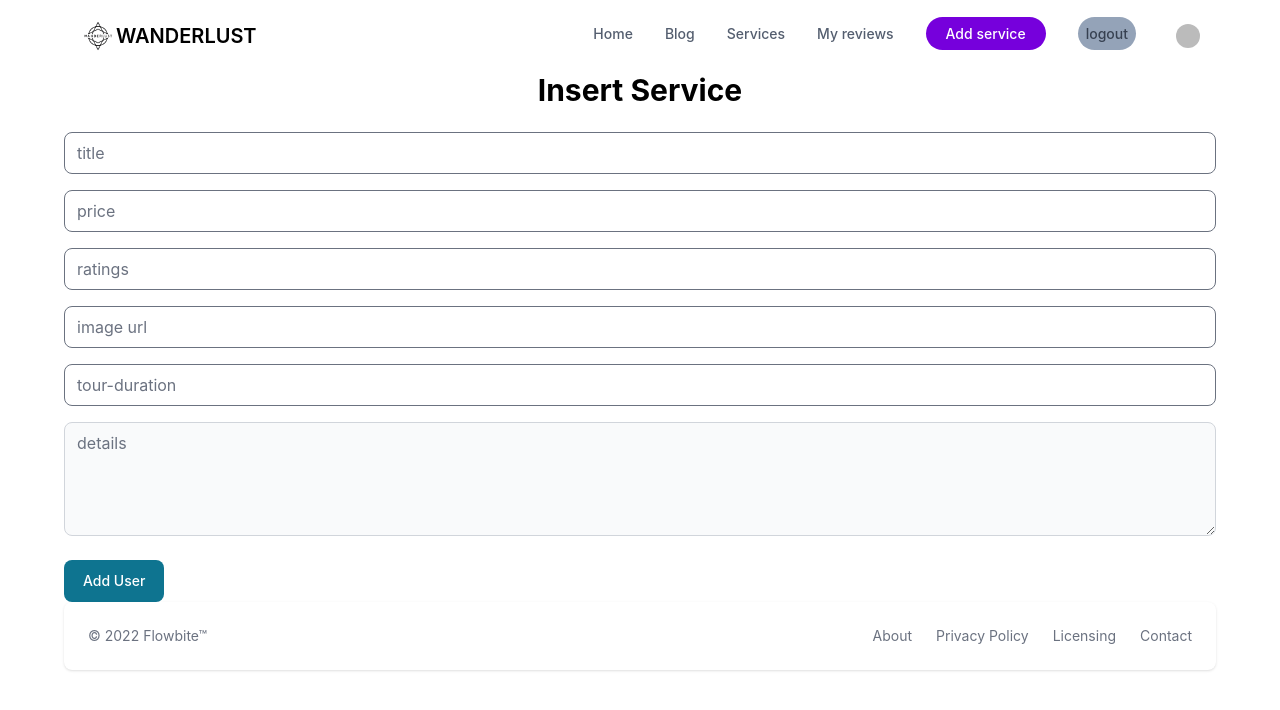
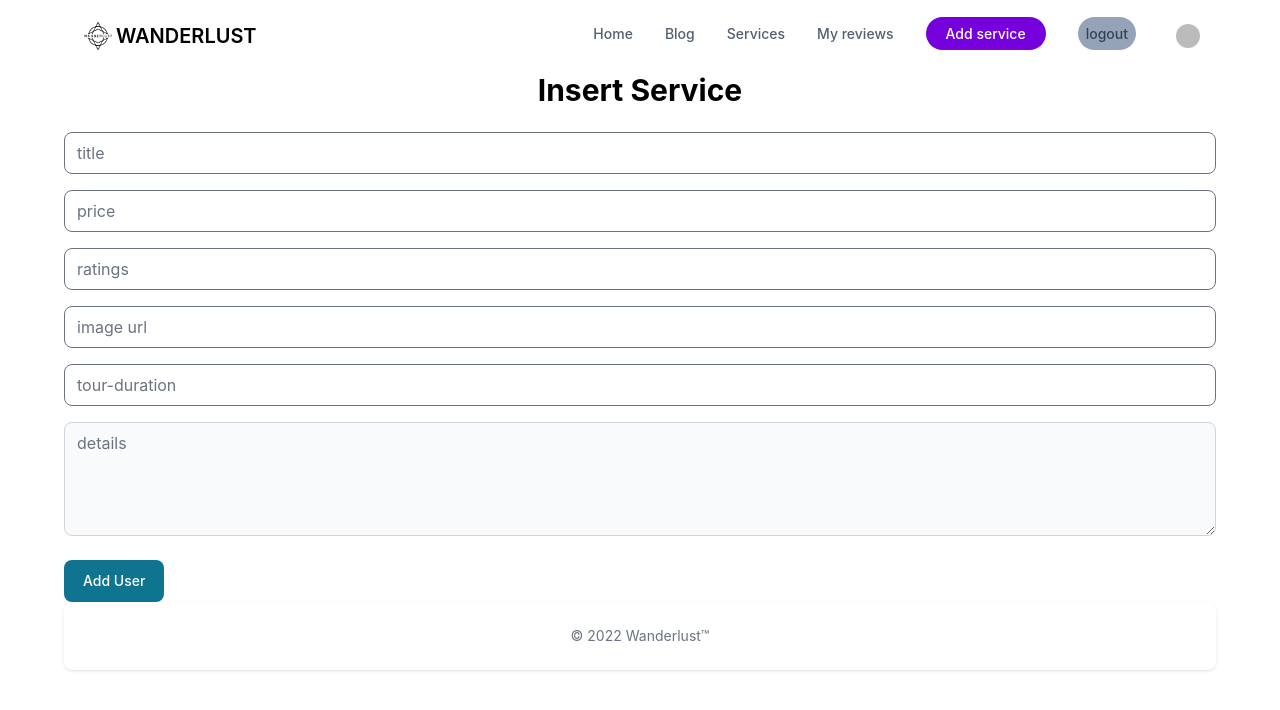
Before and after one commit to nuruzaman-milon/WANDERLUST-tour-booking-client-repo, a React (Create React App) app: page /addService in a window 1280 px wide. Shown: the top 710 px of the page. Built offline with nearby package versions, Linux system fonts and the light colour scheme; no server answers; sample sign-in values are in the browser's storage.

Commit message:
footer updated

```diff
--- a/src/Routes/Routes.js
+++ b/src/Routes/Routes.js
@@ -19,7 +19,7 @@ export const router = createBrowserRouter([
             {
                 path:'/',
                 element:<Home></Home>,
-                loader:()=>fetch('http://localhost:5000/services')
+                loader:()=>fetch('https://wanderlust-server.vercel.app/services')
             },
             {
                 path:'/blog',
@@ -28,12 +28,12 @@ export const router = createBrowserRouter([
             {
                 path:'/services',
                 element:<Services></Services>,
-                loader:()=>fetch('http://localhost:5000/allServices')
+                loader:()=>fetch('https://wanderlust-server.vercel.app/allServices')
             },
             {
                 path:'/services/:id',
                 element:<ServiceDetails></ServiceDetails>,
-                loader:({params})=>fetch(`http://localhost:5000/services/${params.id}`)
+                loader:({params})=>fetch(`https://wanderlust-server.vercel.app/services/${params.id}`)
             },
             {
                 path:'/login',
@@ -50,7 +50,7 @@ export const router = createBrowserRouter([
             {
                 path:'/myReviews/:id',
                 element:<PrivateRoute><UpdateReview></UpdateReview></PrivateRoute>,
-                loader:({params}) => fetch(`http://localhost:5000/reviews/${params.id}`)
+                loader:({params}) => fetch(`https://wanderlust-server.vercel.app/reviews/${params.id}`)
             },
             {
                 path:'/addService',
--- a/src/pages/AddService/AddService.js
+++ b/src/pages/AddService/AddService.js
@@ -16,7 +16,7 @@ const AddService = () => {
         event.preventDefault();
         console.log(service);
 
-        fetch('http://localhost:5000/addService', {
+        fetch('https://wanderlust-server.vercel.app/addService', {
             method: 'POST',
             headers: {
                 'content-type': 'application/json'
--- a/src/pages/Login.js
+++ b/src/pages/Login.js
@@ -34,7 +34,7 @@ const Login = () => {
                 const currentUser = {
                     email: user.email,
                 }
-                fetch('http://localhost:5000/jwt', {
+                fetch('https://wanderlust-server.vercel.app/jwt', {
                     method: 'POST',
                     headers: {
                         'content-type': 'application/json'
--- a/src/pages/Reviews/Reviews.js
+++ b/src/pages/Reviews/Reviews.js
@@ -17,7 +17,7 @@ const Reviews = () => {
         const proceed = window.confirm('Are you want to delete?')
         console.log(id);
         if (proceed) {
-            fetch(`http://localhost:5000/myReviews/${id}`,{
+            fetch(`https://wanderlust-server.vercel.app/myReviews/${id}`,{
                 method:'DELETE',
             })
             .then(res=>res.json())
@@ -34,7 +34,7 @@ const Reviews = () => {
 
     //fetch user specific review data
     useEffect(() => {
-        fetch(`http://localhost:5000/myReviews?email=${user?.email}`,{
+        fetch(`https://wanderlust-server.vercel.app/myReviews?email=${user?.email}`,{
             headers:{
                 authorization:`Bearer ${localStorage.getItem('token')}`
             }
--- a/src/pages/ServiceDetails/ServiceDetails.js
+++ b/src/pages/ServiceDetails/ServiceDetails.js
@@ -16,6 +16,8 @@ const ServiceDetails = () => {
     const [allReviews, setAllReviews] = useState([])
     const { _id, title, ratings, price, img, details } = useLoaderData();
     const { user } = useContext(AuthContext);
+    const date = new Date();
+    // console.log(date);
 
     const handleReview = e => {
         e.preventDefault();
@@ -29,10 +31,11 @@ const ServiceDetails = () => {
             review_name: name,
             review_text: review,
             user_email: user.email,
-            user_img: user.photoURL
+            user_img: user.photoURL,
+            date:date
         }
 
-        fetch('http://localhost:5000/reviews', {
+        fetch('https://wanderlust-server.vercel.app/reviews', {
             method: 'POST',
             headers: {
                 'content-type': 'application/json',
@@ -52,7 +55,7 @@ const ServiceDetails = () => {
     }
 
     useEffect(() => {
-        fetch(`http://localhost:5000/reviews?service_id=${_id}`)
+        fetch(`https://wanderlust-server.vercel.app/reviews?service_id=${_id}`)
             .then(res => res.json())
             .then(data => setAllReviews(data));
     }, [_id])
--- a/src/pages/UpdateReview/UpdateReview.js
+++ b/src/pages/UpdateReview/UpdateReview.js
@@ -16,7 +16,7 @@ const UpdateReview = () => {
     const handleUpdateReview = event => {
         event.preventDefault();
         console.log(userReview);
-        fetch(`http://localhost:5000/reviews/${reviewData._id}`, {
+        fetch(`https://wanderlust-server.vercel.app/reviews/${reviewData._id}`, {
             method: 'PUT',
             headers: {
                 'content-type': 'application/json'
--- a/src/shared/Footer/Footers.js
+++ b/src/shared/Footer/Footers.js
@@ -4,26 +4,13 @@ import React from 'react';
 const Footers = () => {
     return (
         <div>
-            <Footer container={true}>
-                <Footer.Copyright
-                    href="#"
-                    by="Flowbite™"
-                    year={2022}
-                />
-                <Footer.LinkGroup>
-                    <Footer.Link href="#">
-                        About
-                    </Footer.Link>
-                    <Footer.Link href="#">
-                        Privacy Policy
-                    </Footer.Link>
-                    <Footer.Link href="#">
-                        Licensing
-                    </Footer.Link>
-                    <Footer.Link href="#">
-                        Contact
-                    </Footer.Link>
-                </Footer.LinkGroup>
+            <Footer  container={true}>
+                <div className='w-full flex justify-center'>
+                    <Footer.Copyright
+                        by="Wanderlust™"
+                        year={2022}
+                    />
+                </div>
             </Footer>
         </div>
     );
```
Also changed, not shown: firebase.json (added), 1 other file (tests, documents, lock files or other folders).
